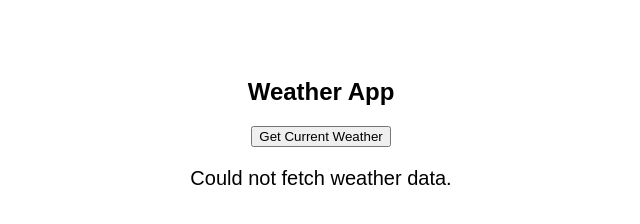
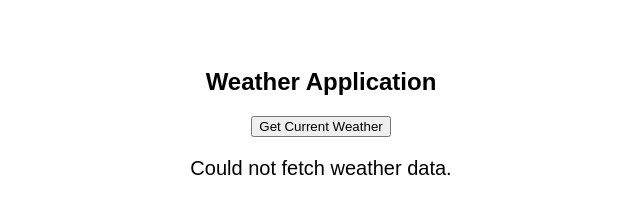
Before and after one commit to acciojob/weather-api-Shyam808, a website: page main.html in a window 1280 px wide. Both pictures are taken after a click on the button "Get Current Weather". Shown: the whole page, without its empty margins (319-959 px from the left). Drawn offline with Linux system fonts and the light colour scheme; no server answers.

Commit message:
created a submission

```diff
--- a/main.html
+++ b/main.html
@@ -4,8 +4,8 @@
   <meta charset="UTF-8" />
   <title>Weather App</title>
 </head>
-<body style="font-family: sans-serif; text-align: center; padding: 50px;">
-  <h2>Weather App</h2>
+<body style="font-family: sans-serif; padding: 40px; text-align: center;">
+  <h2>Weather Application</h2>
   <button id="getWeatherBtn">Get Current Weather</button>
   <div id="weatherData" style="margin-top: 20px; font-size: 20px;"></div>
 
--- a/script.js
+++ b/script.js
@@ -1,19 +1,27 @@
-document.getElementById("getWeatherBtn").addEventListener("click", () => {
-  const apiKey = "YOUR_API_KEY_HERE"; // ✅ Replace with real OpenWeatherMap API key
+document.getElementById("getWeatherBtn").addEventListener("click", function () {
+  const apiKey = "YOUR_API_KEY_HERE"; // ✅ Replace this with your OpenWeatherMap API key
   const city = "London";
+
   const url = `https://api.openweathermap.org/data/2.5/weather?q=${city}&appid=${apiKey}`;
 
-  fetch(url)
+  fetch(url, {
+    method: "GET",
+    headers: {
+      "Content-Type": "application/json"
+    }
+  })
     .then(response => {
-      if (!response.ok) throw new Error("Failed to fetch weather");
+      if (!response.ok) {
+        throw new Error("Failed to fetch weather data");
+      }
       return response.json();
     })
     .then(data => {
-      const weatherMain = data.weather[0].main; // e.g., "Clouds"
-      document.getElementById("weatherData").innerText = `Current weather in London: ${weatherMain}`;
+      const weatherCondition = data.weather[0].main;
+      document.getElementById("weatherData").innerText = `Current weather in London: ${weatherCondition}`;
     })
     .catch(error => {
+      console.error("Error:", error);
       document.getElementById("weatherData").innerText = "Could not fetch weather data.";
-      console.error("Error:", error);
     });
 });
```
